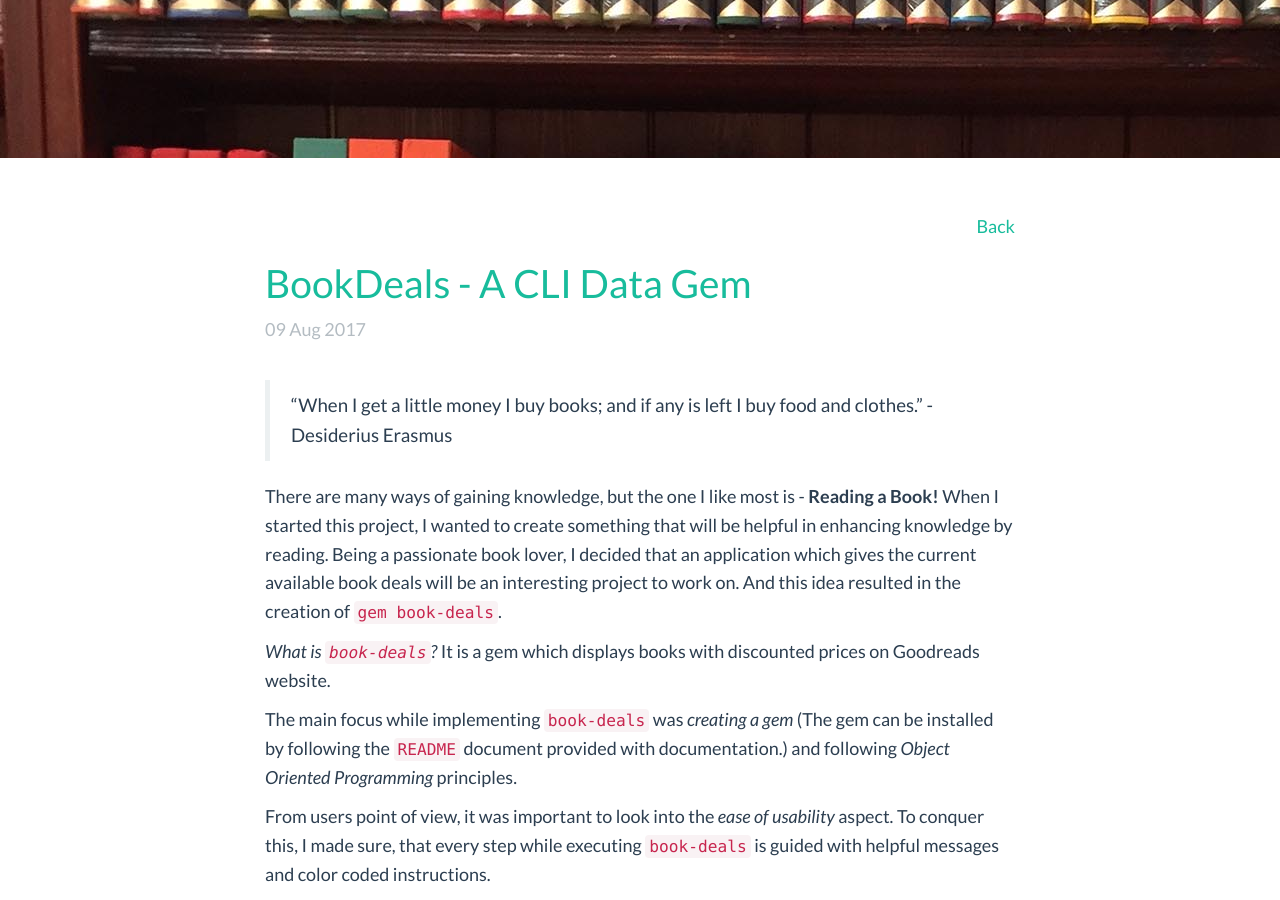
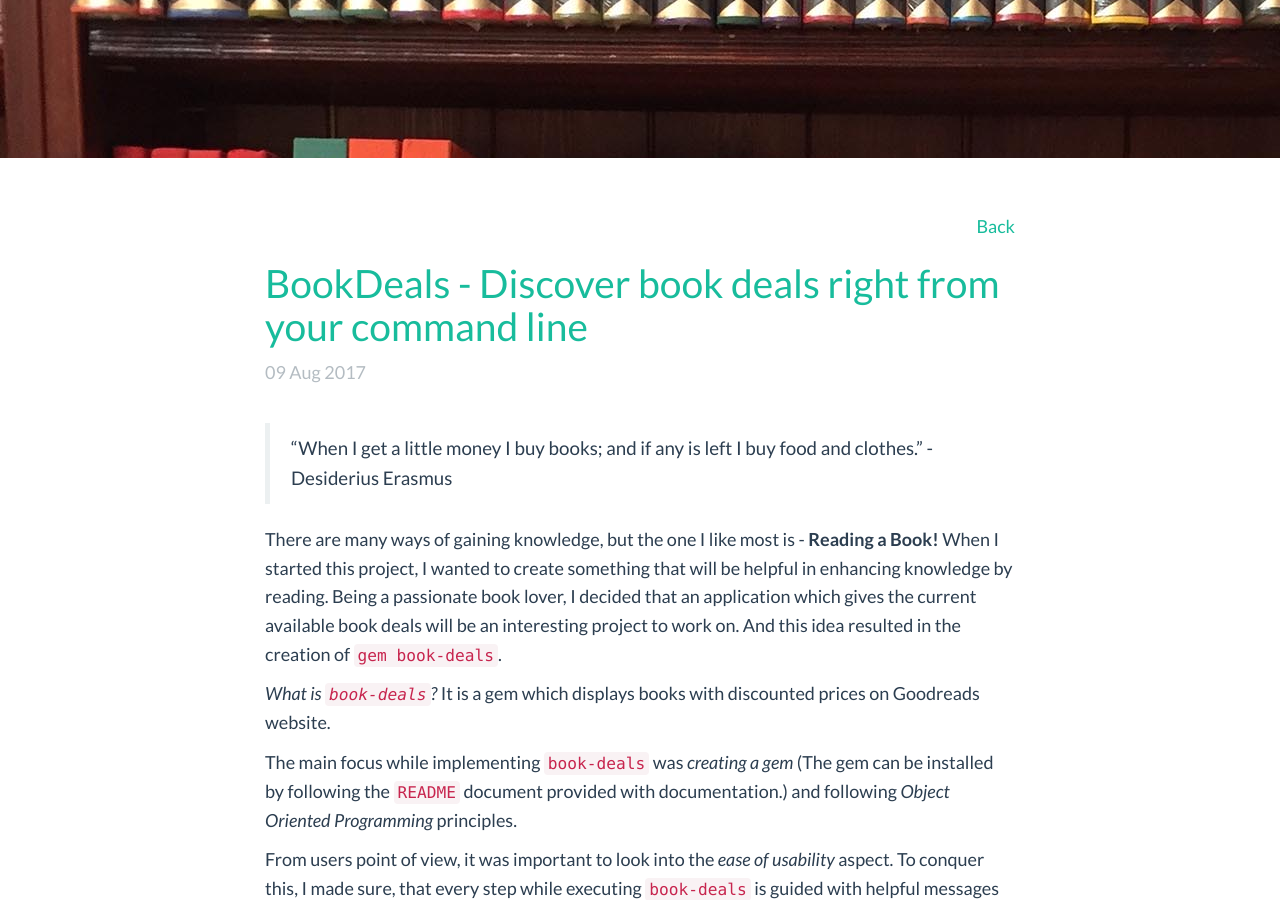
Before and after one commit to soumyaveer/soumyaveer.github.io, a Jekyll site: the page built from _posts/2017-08-09-book-deals-a-cli-data-gem.markdown, in a window 1280 px wide and 900 px high, scrolled down 472 px. Built offline with Jekyll 4.4.1, drawn with Linux system fonts in a browser that asks for light colours; comment, search, counter and statistics services are not loaded.

Commit message:
update post title

```diff
--- a/_posts/2017-08-09-book-deals-a-cli-data-gem.markdown
+++ b/_posts/2017-08-09-book-deals-a-cli-data-gem.markdown
@@ -1,6 +1,6 @@
 ---
 layout: post
-title: BookDeals - A CLI Data Gem
+title: BookDeals - Discover book deals right from your command line
 date:  2017-08-09 13:25:00
 categories: main
 banner_image: "bookshelf.jpg"
```
